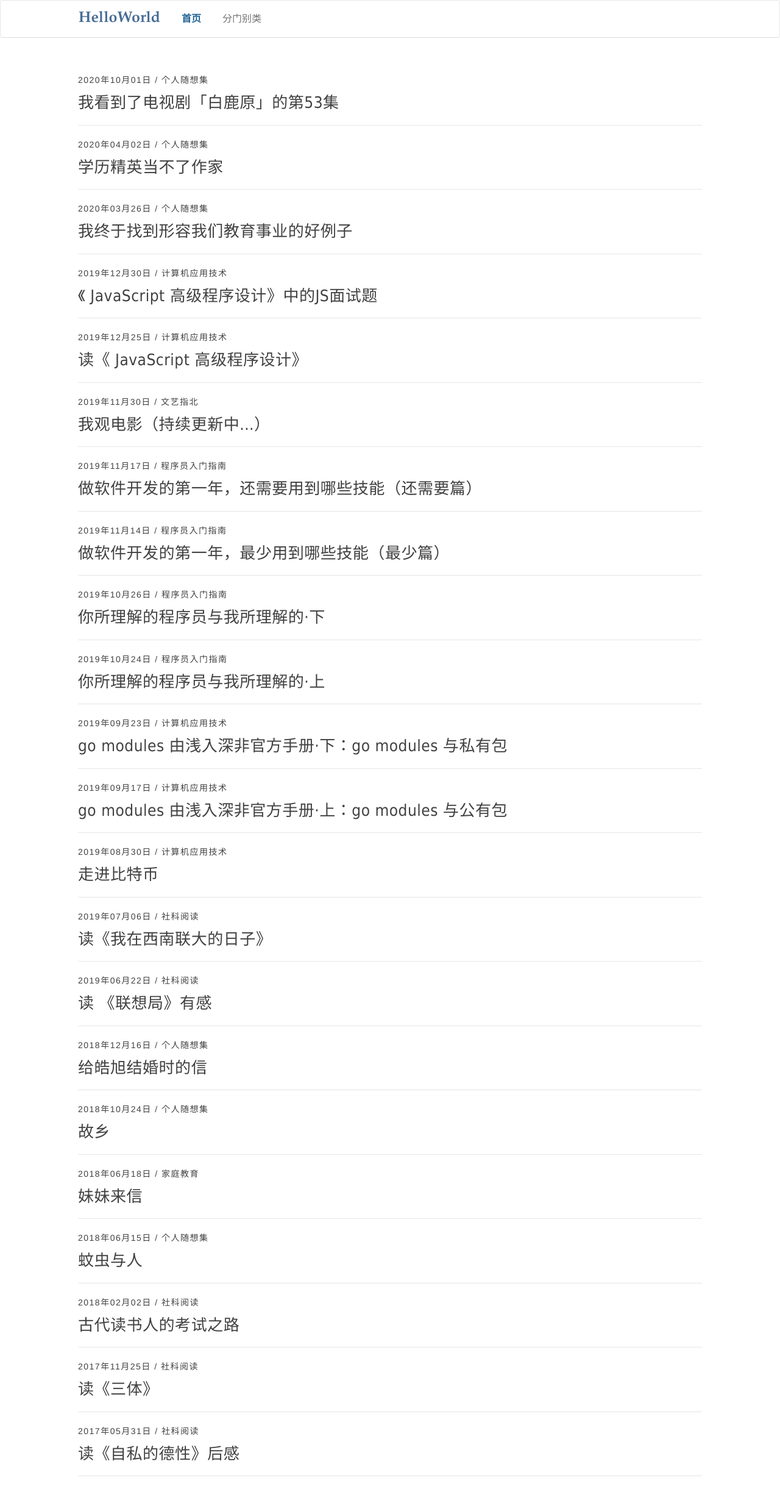
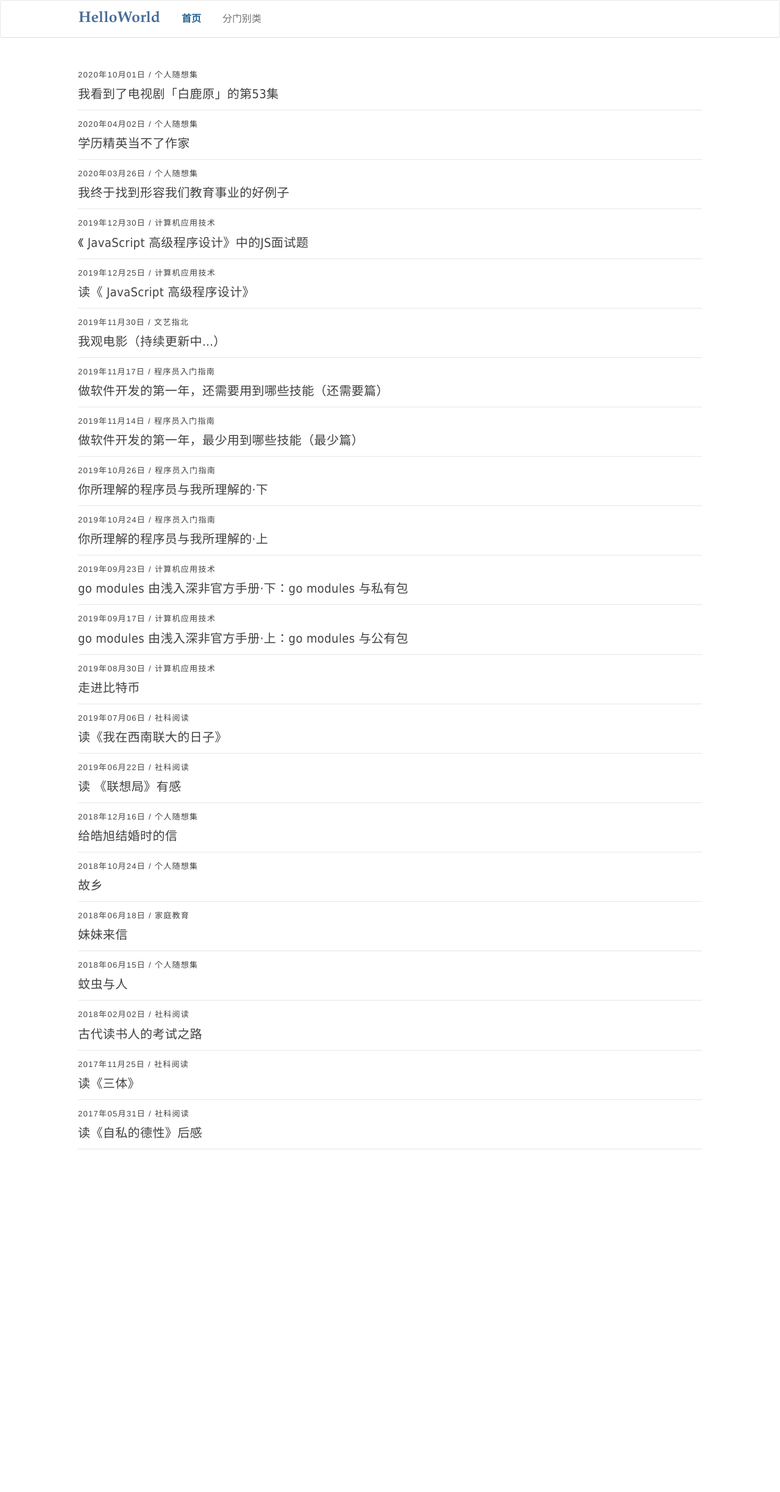
Before and after one commit to Haiyung/haiyung.github.io, a Jekyll site: the page built from index.md, in a window 1280 px wide. Shown: the whole page at 61% size. Built offline with Jekyll 4.4.1, drawn with Linux system fonts in a browser that asks for light colours; nearby versions of some CDN libraries; after the commit the page ends 1910 px from its top, so only the background shows below that.

Commit message:
update css: zoom out for home page font

```diff
--- a/css/home.css
+++ b/css/home.css
@@ -47,17 +47,17 @@
 
 .topicItem {
     border-bottom: 1px solid #e6e6e6;
-    padding: 20px 0;
+    padding: 11px 0;
     position: relative;
 }
 
 .topicItem .article-eyebrow {
-    line-height: 1.5;
+    line-height: 1.3;
     font-family: Helvetica,sans-serif;
     font-size: 12px;
     font-weight: 500;
     color: #414141;
-    letter-spacing: 1.25px;
+    letter-spacing: 1.2px;
     text-transform: uppercase;
     margin-bottom: 10px;
 }
@@ -67,7 +67,7 @@
     text-rendering: optimizeLegibility;
     margin: 0;
     font-family: PingFang SC,Tahoma,Helvetica,Arial,Hiragino Sans GB,Microsoft YaHei,Heiti SC,WenQuanYi Micro Hei,sans-serif;
-    font-size: 22px;
+    font-size: 19px;
     font-weight: 400;
     letter-spacing: .02em;
 }
@@ -205,14 +205,18 @@
 }
 
 @media (min-width: 1024px) {
+    .topicItem {
+        padding: 13px 0;
+    }
+
     .topicItem .article-eyebrow {
-        line-height: 1.57143;
-        font-size: 14px;
-        letter-spacing: 1.5px;
+        line-height: 1.47143;
+        font-size: 13px;
+        letter-spacing: 1.3px;
     }
 
     .topicItem .article-title {
         line-height: 1.25;
-        font-size: 26px;
+        font-size: 20px;
     }
 }
```
Also changed, not shown: _posts/2020-04-11-bai-lu-yuan.md (+1 -1 lines).
